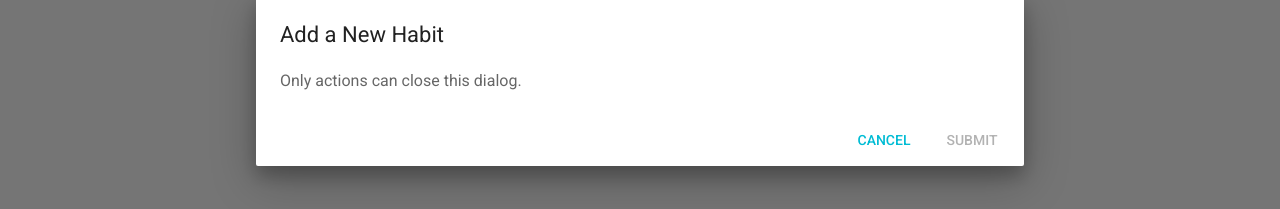
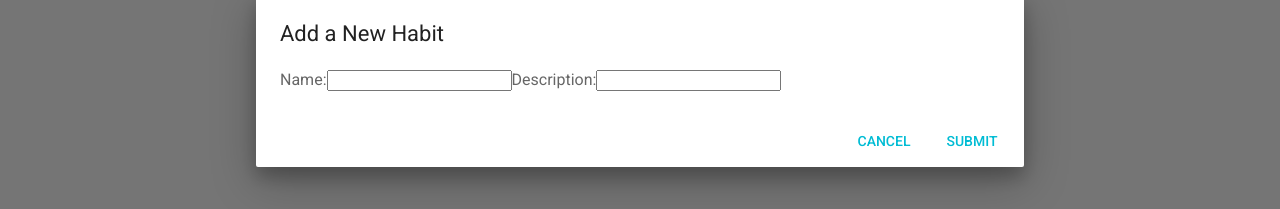
Before and after one commit to jdbuhl/habit-tracker, a React app: page / in a window 1280 px wide. Both pictures are taken after a click on the button "ADD NEW HABIT". Shown: the part 320-529 px from the top of the page. Built offline with nearby package versions, Linux system fonts and the light colour scheme; no server answers; the HTML template or start-up script is replaced by a standard one; what react-tap-event-plugin would draw is missing.

Commit message:
Added post method to add new habit

```diff
--- a/src/components/App.js
+++ b/src/components/App.js
@@ -13,6 +13,7 @@ class App extends React.Component {
       habits: []
     };
     this.increaseHabitCount = this.increaseHabitCount.bind(this);
+    this.addNewHabit = this.addNewHabit.bind(this);
   }
 
   componentDidMount() {
@@ -37,11 +38,21 @@ class App extends React.Component {
     axios.put('http://localhost:3001/updateHabit',habit);
   }
 
+  addNewHabit(habit) {
+    axios.post('/habit', habit)
+    .then(function (response) {
+      console.log(response);
+    })
+    .catch(function (error) {
+      console.log(error);
+    });
+  }
+
   render() {
     return (
       <div>
         <MuiThemeProvider>
-          <NewHabitDialog />
+          <NewHabitDialog onSubmit={this.addNewHabit} />
         </MuiThemeProvider>
         <h1>Hello world!!!</h1>
         <HabitContainer onClick={this.increaseHabitCount} habits={this.state.habits} />
--- a/src/components/NewHabit.js
+++ b/src/components/NewHabit.js
@@ -2,13 +2,21 @@ import React from 'react';
 import Dialog from 'material-ui/Dialog';
 import FlatButton from 'material-ui/FlatButton';
 import RaisedButton from 'material-ui/RaisedButton';
+import TextField from 'material-ui/TextField';
 
 class NewHabitDialog extends React.Component {
   constructor(props) {
     super(props);
-    this.state = {open: false}
+    this.state = {
+      open: false,
+      name: '',
+      description: ''
+    };
+    this.submit = props.onSubmit;
     this.handleOpen = this.handleOpen.bind(this);
     this.handleClose = this.handleClose.bind(this);
+    this.handleSubmit = this.handleSubmit.bind(this);
+    this.handleChange = this.handleChange.bind(this);
   }
 
   handleOpen() {
@@ -18,6 +26,23 @@ class NewHabitDialog extends React.Component {
   handleClose() {
     this.setState({open: false});
   };
+
+  handleSubmit() {
+    let habit = {
+      name: "New habit here",
+      description: "Description here",
+      count: 0,
+      status: 'In progress'
+    }
+    this.submit(habit);
+  }
+
+  handleChange(event) {
+    let propertyName = event.target.name;
+    console.log(propertyName, event.target.value);
+    this.setState({
+      propertyName: event.target.value});
+  }
 
   render(){
     const actions = [
@@ -29,8 +54,7 @@ class NewHabitDialog extends React.Component {
       <FlatButton
         label="Submit"
         primary={true}
-        disabled={true}
-        onClick={this.handleClose}
+        onClick={this.handleSubmit}
       />,
     ];
 
@@ -43,7 +67,16 @@ class NewHabitDialog extends React.Component {
           modal={true}
           open={this.state.open}
         >
-          Only actions can close this dialog.
+          <form>
+            <label>
+              Name:
+              <input type="text" name="name" onChange={this.handleChange} value={this.state.name} />
+            </label>
+            <label>
+              Description:
+              <input type="text" name="description" onChange={this.handleChange} value={this.state.description} />
+            </label>
+          </form>
         </Dialog>
       </div>
     )
```
Also changed, not shown: server.js (+11 -0 lines).
